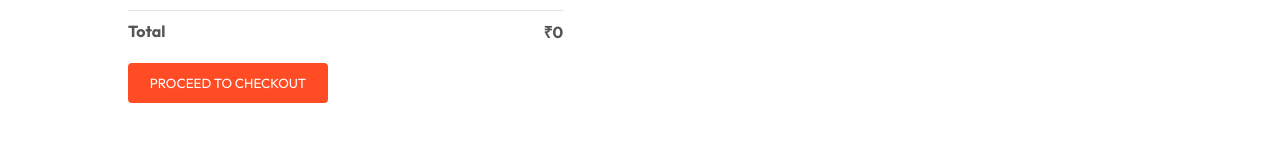
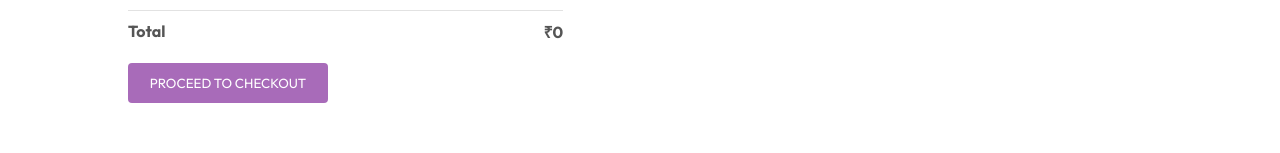
Before and after one commit to Ritwika-14/food-del, a React (Vite) app in the folder frontend/: page /cart in a window 1280 px wide. Shown: the part 414-567 px from the top of the page. Built offline with nearby package versions, Linux system fonts and the light colour scheme; no server answers.

Commit message:
Update Cart.css

```diff
--- a/frontend/src/pages/Cart/Cart.css
+++ b/frontend/src/pages/Cart/Cart.css
@@ -62,7 +62,7 @@
 .cart-total button {
     border: none;
     color: white;
-    background-color: #FF4C24;
+    background-color: #a86bb9;
     width: max(15vw,200px);
     padding: 12px 0px;
     border-radius: 4px;
```
